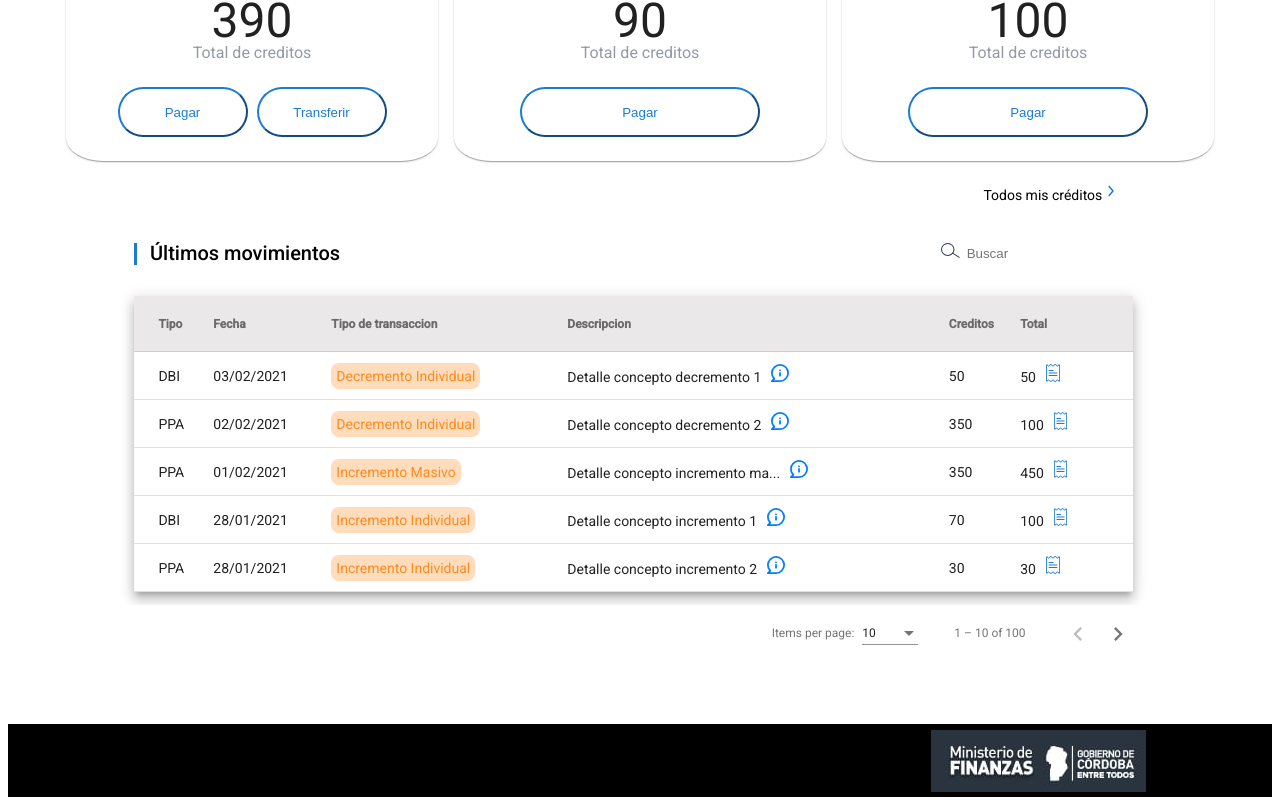
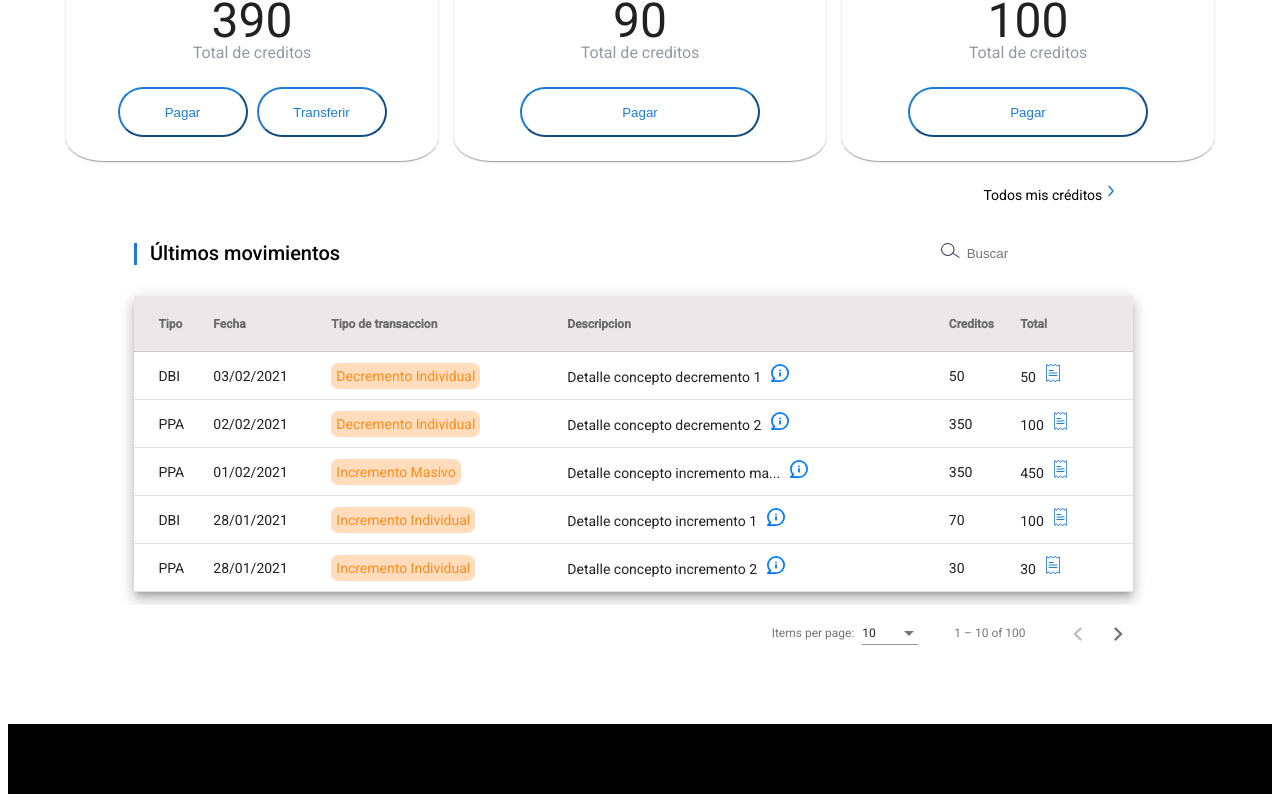
Before and after one commit to Diego-Tapia/wallet, an Angular app: page / in a window 1280 px wide. Shown: the part 400-1205 px from the top of the page. Built offline with nearby package versions, Linux system fonts and the light colour scheme.

Commit message:
arreglos en footer

```diff
--- a/src/app/shared/layout-components/footer/footer-desk/footer-desk.component.html
+++ b/src/app/shared/layout-components/footer/footer-desk/footer-desk.component.html
@@ -2,7 +2,7 @@
     <div class="container">
         <div class="row">
             <div class="footer">
-                <img src="../../../../../assets/images/Imagen 6.jpg" class="img-footer">
+                <!--<img src="../../../../../assets/images/Imagen 6.jpg" class="img-footer">-->
             </div>
         </div>
     </div>
--- a/src/app/shared/layout-components/footer/footer-desk/footer-desk.component.sass
+++ b/src/app/shared/layout-components/footer/footer-desk/footer-desk.component.sass
@@ -1,6 +1,6 @@
 .footer
     background-color: #000
     text-align: end
-    padding-top: 6px
+    padding-top: 70px
     padding-right: 10%
     width: 90%
```
